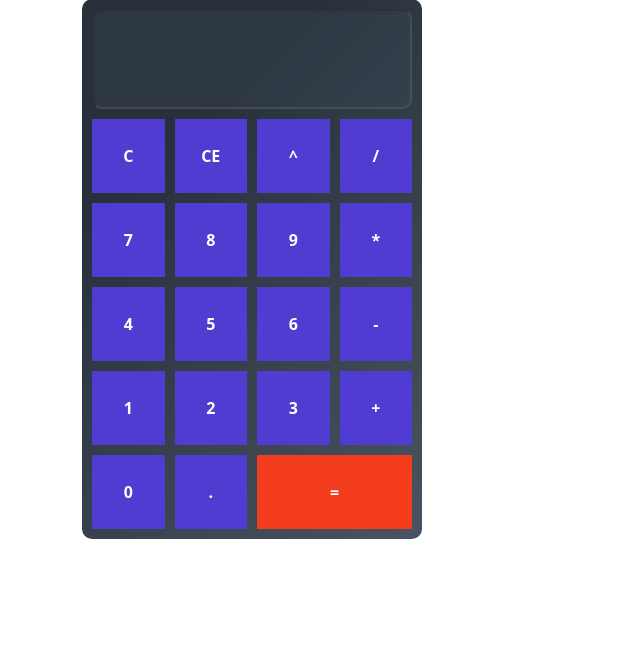
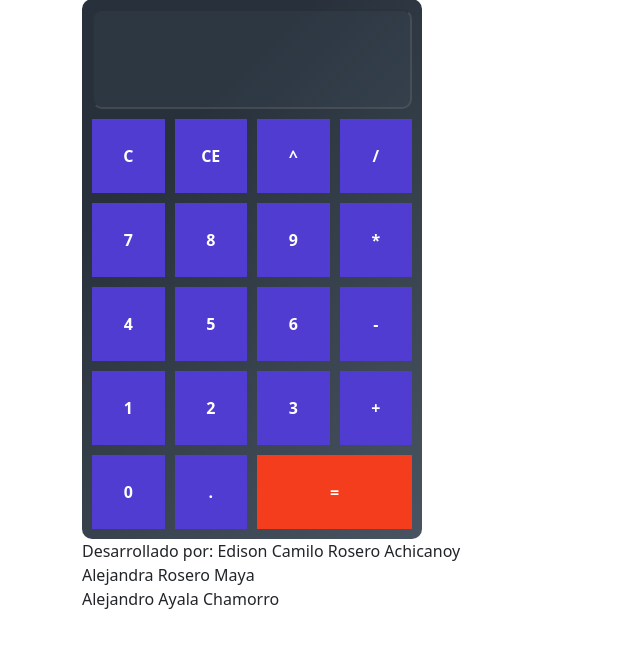
Before and after one commit to UnTalCamilo/calculatorDjango, a Django app: page / in a window 1280 px wide. Shown: the part 57-705 px from the top of the page, without its empty margins (0-640 px from the left). Run offline with Django 4.2, Linux system fonts and the light colour scheme.

Commit message:
Agregando cambios a estilos y página de inicio

```diff
--- a/main/calculator/static/calculator/style.css
+++ b/main/calculator/static/calculator/style.css
@@ -44,7 +44,7 @@ button {
 }
 
 button:hover {
-    background-color: rgb(61, 43, 184);
+    background-color: rgb(19, 12, 64);
 }
 
 .equals {
@@ -53,5 +53,5 @@ button:hover {
 }
 
 .equals:hover {
-    background-color: rgb(228, 39, 15);
+    background-color: rgb(228, 143, 15);
 }
--- a/main/calculator/templates/calculator/index.html
+++ b/main/calculator/templates/calculator/index.html
@@ -17,4 +17,10 @@
         {% endfor %}
     </div>
 </div>
+<footer>
+    Desarrollado por: Edison Camilo Rosero Achicanoy<br>
+    Alejandra Rosero Maya<br>
+    Alejandro Ayala Chamorro
+
+</footer>
 {% endblock content %}
```
